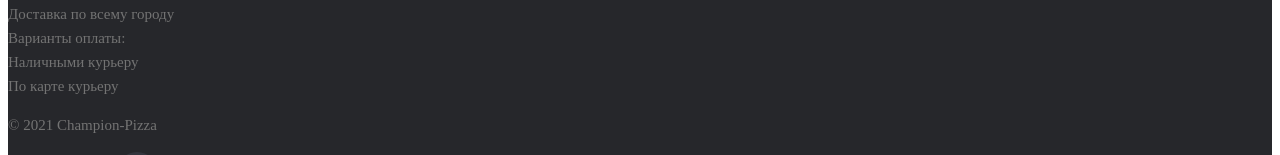
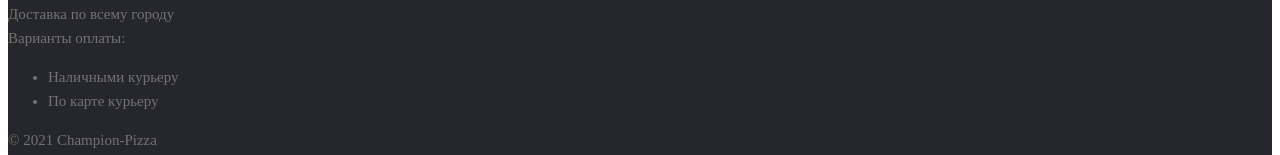
Before and after one commit to vitoBraun/champion-pizza-client, a React (Create React App) app: page / in a window 1280 px wide. Shown: the part 648-803 px from the top of the page. Built offline with nearby package versions, Linux system fonts and the light colour scheme; no server answers.

Commit message:
add github actions

```diff
--- a/src/components/footer.jsx
+++ b/src/components/footer.jsx
@@ -31,8 +31,12 @@ const footer = () => {
               Минимальная сумма заказа для доставки 500₽<br />
               Доставка по всему городу<br />
               Варианты оплаты:<br />
-              Наличными курьеру<br />
-              По карте курьеру<br />
+              <ul>
+                <li>Наличными курьеру
+                </li>
+                <li>По карте курьеру
+                </li>
+              </ul>
             </p>
           </div>
         </div>
```
